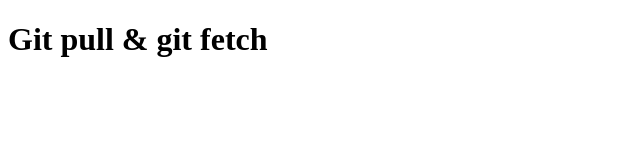
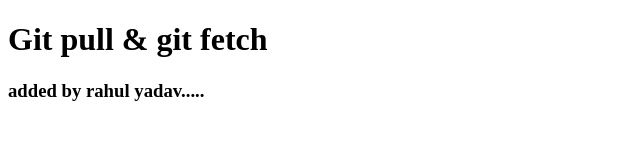
Before and after one commit to rahulyadav111/Git-pull-Gt-fetch, a plain HTML site: page Index.html in a window 1280 px wide. Shown: the whole page, without its empty margins (0-640 px from the left). Drawn offline with Linux system fonts and the light colour scheme.

Commit message:
second time commit by rahul yadav.  added h3 tag

```diff
--- a/Index.html
+++ b/Index.html
@@ -7,5 +7,6 @@
 </head>
 <body>
     <h1>Git pull & git fetch </h1>
+    <h3>added by rahul yadav.....</h3>
 </body>
 </html>
```
